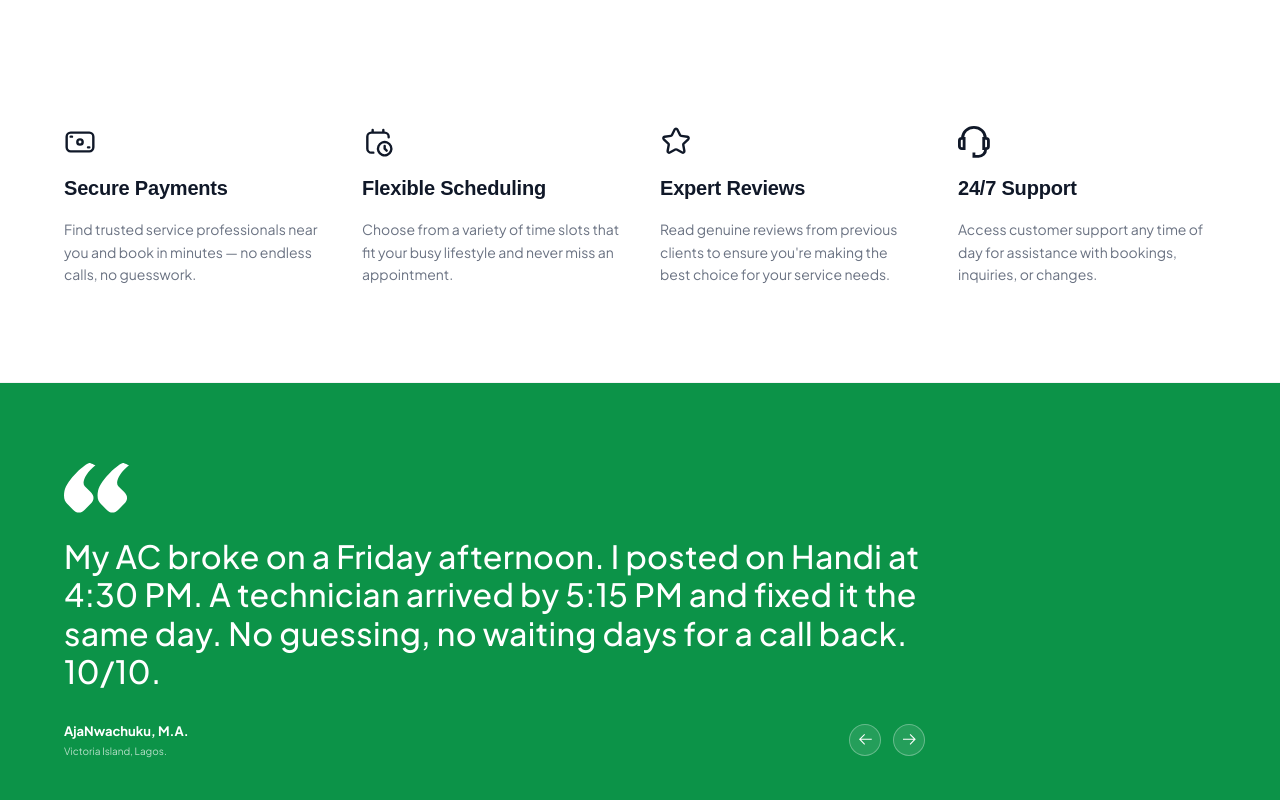
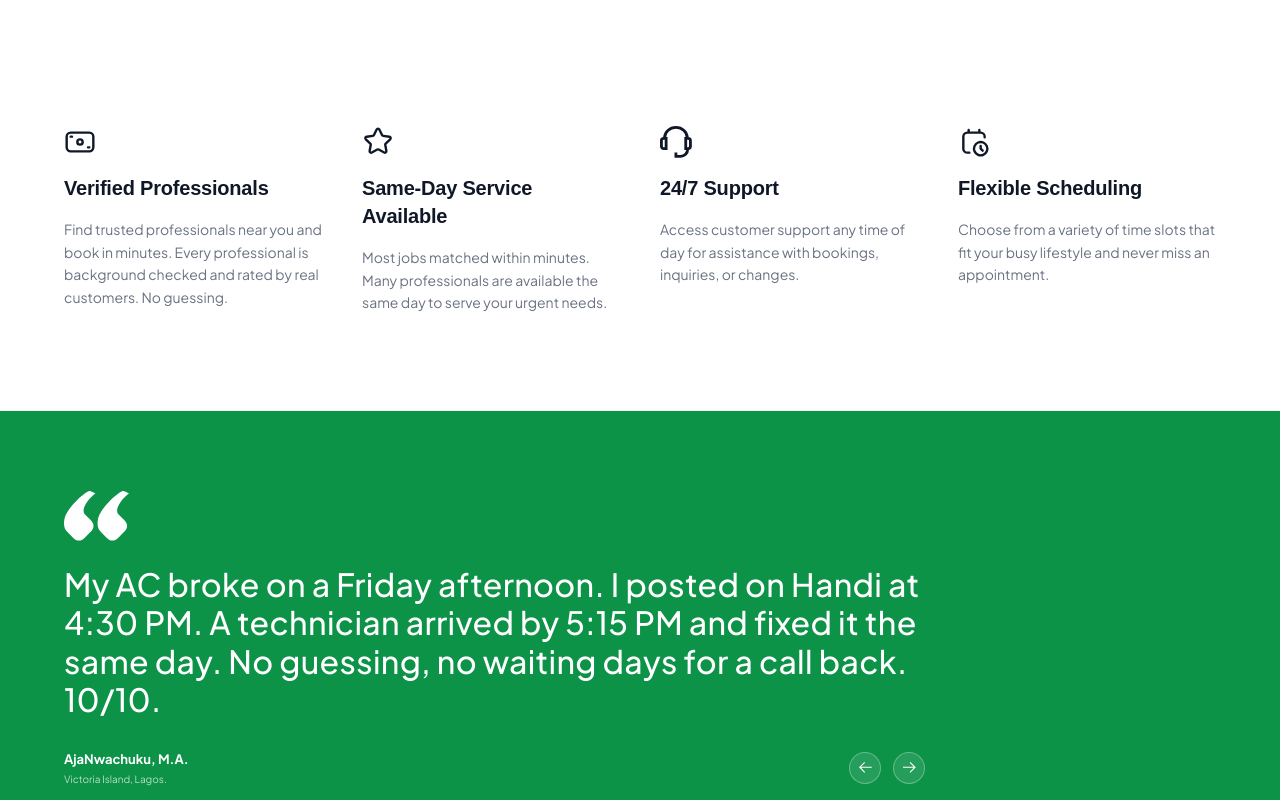
Before and after one commit to Azeez-Abiola/Handi-landing-page, a React (Vite) app: page / in a window 1280 px wide. Shown: the part 2540-3340 px from the top of the page. Built offline with nearby package versions, Linux system fonts and the light colour scheme; a web font is replaced by a local one.

Commit message:
Fix carousel loop, footer copyright position, and features content

```diff
--- a/src/components/Features.jsx
+++ b/src/components/Features.jsx
@@ -1,11 +1,10 @@
-import React from 'react';
 import ScrollReveal from './ScrollReveal';
 
 export default function Features() {
   const props = [
     {
-      title: "Secure Payments",
-      desc: "Find trusted service professionals near you and book in minutes — no endless calls, no guesswork.",
+      title: "Verified Professionals",
+      desc: "Find trusted professionals near you and book in minutes. Every professional is background checked and rated by real customers. No guessing.",
       icon: (
         <svg viewBox="0 0 20 20" fill="none" xmlns="http://www.w3.org/2000/svg" className="w-8 h-8 text-gray-900">
           <path d="M4.16602 6.66675H4.99935M14.9993 13.3334H15.8327M11.666 10.0001C11.666 10.9206 10.9198 11.6667 9.99935 11.6667C9.07887 11.6667 8.33268 10.9206 8.33268 10.0001C8.33268 9.07961 9.07887 8.33341 9.99935 8.33341C10.9198 8.33341 11.666 9.07961 11.666 10.0001ZM1.66602 13.3334V6.66675C1.66602 5.28604 2.7853 4.16675 4.16602 4.16675H15.8327C17.2134 4.16675 18.3327 5.28604 18.3327 6.66675V13.3334C18.3327 14.7141 17.2134 15.8334 15.8327 15.8334H4.16602C2.7853 15.8334 1.66602 14.7141 1.66602 13.3334Z" stroke="currentColor" strokeWidth="1.5" strokeLinecap="round" strokeLinejoin="round"/>
@@ -13,17 +12,8 @@ export default function Features() {
       )
     },
     {
-      title: "Flexible Scheduling",
-      desc: "Choose from a variety of time slots that fit your busy lifestyle and never miss an appointment.",
-      icon: (
-        <svg viewBox="0 0 20 20" fill="none" xmlns="http://www.w3.org/2000/svg" className="w-8 h-8 text-gray-900">
-          <path d="M7.08398 16.6667H5.83398C4.45327 16.6667 3.33398 15.5474 3.33398 14.1667V6.66667C3.33398 5.28595 4.45327 4.16667 5.83398 4.16667H14.1673C15.548 4.16667 16.6673 5.28595 16.6673 6.66667V7.08333M6.66732 4.16667V2.5M13.334 4.16667V2.5M14.1673 12.5002V14.1665L15.4173 15.4169M12.5734 10.3182C14.6991 9.43767 17.1352 10.4474 18.0158 12.573C18.8963 14.6986 17.8866 17.1346 15.7609 18.0151C13.6352 18.8957 11.1991 17.886 10.3186 15.7604C9.4387 13.6354 10.4477 11.1987 12.5734 10.3182Z" stroke="currentColor" strokeWidth="1.5" strokeLinecap="round" strokeLinejoin="round"/>
-        </svg>
-      )
-    },
-    {
-      title: "Expert Reviews",
-      desc: "Read genuine reviews from previous clients to ensure you're making the best choice for your service needs.",
+      title: "Same-Day Service Available",
+      desc: "Most jobs matched within minutes. Many professionals are available the same day to serve your urgent needs.",
       icon: (
         <svg viewBox="0 0 20 20" fill="none" xmlns="http://www.w3.org/2000/svg" className="w-8 h-8 text-gray-900">
           <path d="M9.15957 2.19209C9.49715 1.49163 10.5042 1.49163 10.8417 2.19209L12.521 5.67644C12.6568 5.95834 12.9275 6.15305 13.2403 6.19387L17.1061 6.69842C17.8832 6.79985 18.1944 7.7481 17.6259 8.28243L14.7979 10.9404C14.5691 11.1555 14.4657 11.4705 14.5232 11.7776L15.2331 15.5738C15.3759 16.337 14.5612 16.923 13.8722 16.5528L10.4452 14.7112C10.1679 14.5622 9.83337 14.5622 9.55611 14.7112L6.12906 16.5528C5.44012 16.923 4.62544 16.337 4.76816 15.5738L5.47812 11.7776C5.53556 11.4705 5.43217 11.1555 5.20337 10.9404L2.37538 8.28243C1.80687 7.7481 2.11806 6.79985 2.8952 6.69842L6.76103 6.19387C7.07379 6.15305 7.34446 5.95834 7.48032 5.67644L9.15957 2.19209Z" stroke="currentColor" strokeWidth="1.5" strokeLinecap="round" strokeLinejoin="round"/>
@@ -36,6 +26,15 @@ export default function Features() {
       icon: (
         <svg viewBox="0 0 17 17" fill="none" xmlns="http://www.w3.org/2000/svg" className="w-8 h-8 text-gray-900">
           <path d="M2.41667 6.58333V6.375C2.41667 3.2684 5.12161 0.75 8.45833 0.75C11.7951 0.75 14.5 3.2684 14.5 6.375V6.58333M8.45833 14.8274V16.1667H10.9583C13.0294 16.1667 14.7083 14.4877 14.7083 12.4167M2 6.58333H3.25V12H2C1.30964 12 0.75 11.4404 0.75 10.75V7.83333C0.75 7.14298 1.30964 6.58333 2 6.58333ZM13.6667 6.58333H14.9167C15.607 6.58333 16.1667 7.14298 16.1667 7.83333V10.75C16.1667 11.4404 15.607 12 14.9167 12H13.6667V6.58333Z" stroke="currentColor" strokeWidth="1.5" strokeLinecap="square"/>
+        </svg>
+      )
+    },
+    {
+      title: "Flexible Scheduling",
+      desc: "Choose from a variety of time slots that fit your busy lifestyle and never miss an appointment.",
+      icon: (
+        <svg viewBox="0 0 20 20" fill="none" xmlns="http://www.w3.org/2000/svg" className="w-8 h-8 text-gray-900">
+          <path d="M7.08398 16.6667H5.83398C4.45327 16.6667 3.33398 15.5474 3.33398 14.1667V6.66667C3.33398 5.28595 4.45327 4.16667 5.83398 4.16667H14.1673C15.548 4.16667 16.6673 5.28595 16.6673 6.66667V7.08333M6.66732 4.16667V2.5M13.334 4.16667V2.5M14.1673 12.5002V14.1665L15.4173 15.4169M12.5734 10.3182C14.6991 9.43767 17.1352 10.4474 18.0158 12.573C18.8963 14.6986 17.8866 17.1346 15.7609 18.0151C13.6352 18.8957 11.1991 17.886 10.3186 15.7604C9.4387 13.6354 10.4477 11.1987 12.5734 10.3182Z" stroke="currentColor" strokeWidth="1.5" strokeLinecap="round" strokeLinejoin="round"/>
         </svg>
       )
     }
--- a/src/components/FooterCTA.jsx
+++ b/src/components/FooterCTA.jsx
@@ -9,7 +9,7 @@ export default function FooterCTA() {
     "/images/handi-img5.png"
   ];
 
-  const doubledImages = [...images, ...images];
+  const repeatedImages = [...images, ...images, ...images, ...images];
 
   return (
     <section className="bg-black py-20 md:py-24 select-none relative overflow-hidden flex flex-col items-center justify-center min-h-[480px] md:min-h-[560px]">
@@ -17,8 +17,8 @@ export default function FooterCTA() {
       {/* Background carousel */}
       <div className="absolute inset-0 flex items-center opacity-75 md:opacity-90 pointer-events-none z-0">
         <div className="w-full overflow-hidden relative">
-          <div className="flex gap-6 w-max animate-marquee py-4">
-            {doubledImages.map((img, idx) => (
+          <div className="flex gap-6 w-max animate-marquee py-4" style={{ willChange: 'transform' }}>
+            {repeatedImages.map((img, idx) => (
               <div
                 key={idx}
                 className="w-[150px] md:w-[230px] h-[220px] md:h-[320px] rounded-2xl overflow-hidden shadow-2xl shrink-0 brightness-[0.75] border border-white/5"
--- a/src/components/FooterLinks.jsx
+++ b/src/components/FooterLinks.jsx
@@ -79,8 +79,8 @@ export default function FooterLinks() {
     <footer className="bg-black select-none">
       <div className="max-w-[1200px] mx-auto px-6 py-14 flex flex-col lg:flex-row justify-between gap-12">
 
-        {/* Brand + copyright stacked */}
-        <div className="flex flex-col gap-4 shrink-0">
+        {/* Brand */}
+        <div className="shrink-0">
           <div className="flex items-center gap-2">
             <img
               src="/images/handi-logo-light-green.png"
@@ -99,7 +99,6 @@ export default function FooterLinks() {
               Handi
             </span>
           </div>
-          <span className="font-body text-xs text-white">© 2026 Handi. All rights reserved.</span>
         </div>
 
         {/* Link columns */}
@@ -164,6 +163,13 @@ export default function FooterLinks() {
         </div>
       </div>
 
+      {/* Bottom strip — copyright far left */}
+      <div className="border-t border-white/10 py-5 px-6">
+        <p className="max-w-[1200px] mx-auto font-body text-xs text-white/60">
+          © 2026 Handi. All rights reserved.
+        </p>
+      </div>
+
     </footer>
   );
 }
```
